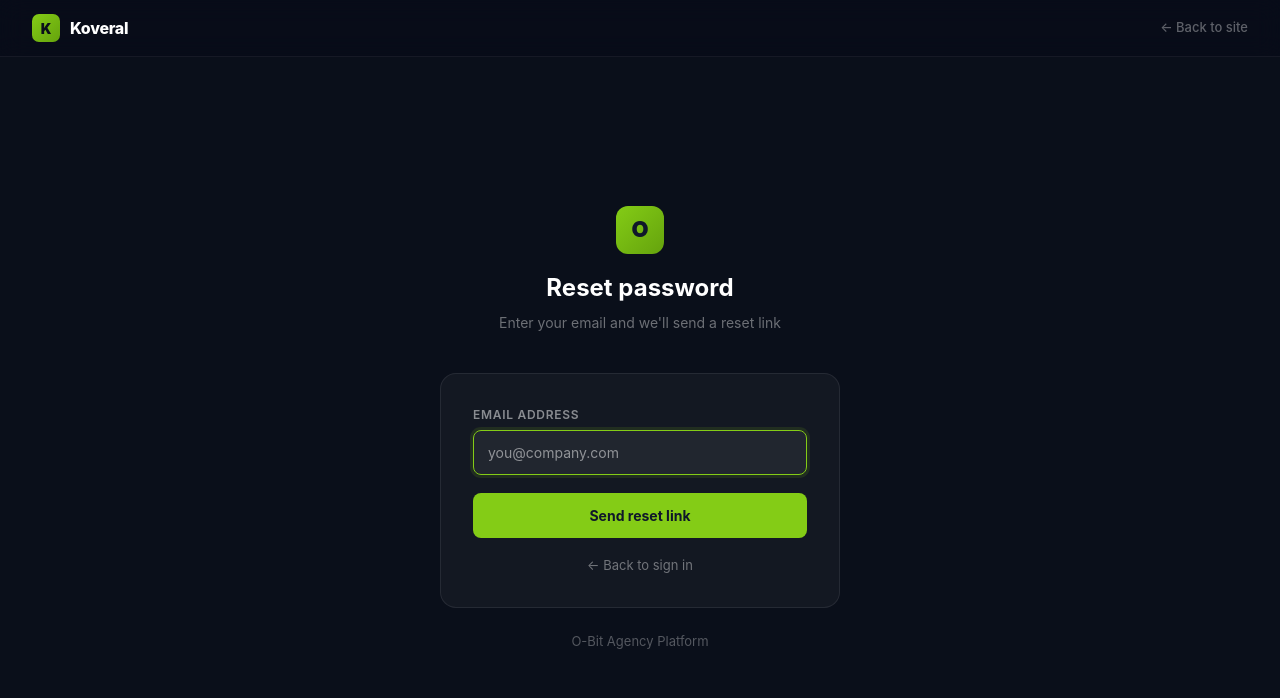
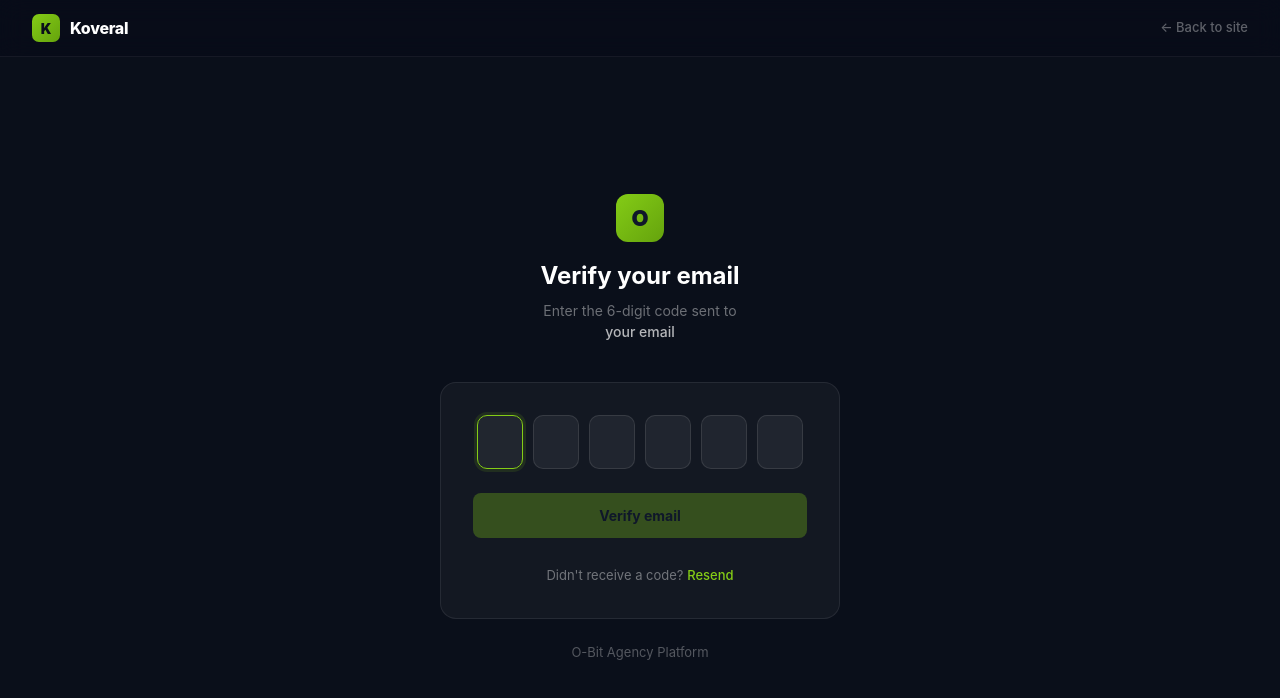
Before and after one commit to Mr-DMoll/koveral-template, a Next.js app in the folder apps/web/: page /verify in a window 1280 px wide. Shown: the top 698 px of the page. Built offline with nearby package versions, Linux system fonts and the light colour scheme; no server answers.

Commit message:
fix: wrap useSearchParams pages in Suspense for Next.js build

```diff
--- a/apps/web/app/(auth)/forgot-password/page.tsx
+++ b/apps/web/app/(auth)/forgot-password/page.tsx
@@ -1,2 +1,10 @@
+import { Suspense } from "react";
 import ForgotPasswordPage from "@/features/auth/pages/ForgotPasswordPage";
-export default ForgotPasswordPage;
+
+export default function Page() {
+  return (
+    <Suspense>
+      <ForgotPasswordPage />
+    </Suspense>
+  );
+}
--- a/apps/web/app/(auth)/reset-password/page.tsx
+++ b/apps/web/app/(auth)/reset-password/page.tsx
@@ -1 +1,10 @@
-export { default } from "@/features/auth/pages/SetPasswordPage";
+import { Suspense } from "react";
+import SetPasswordPage from "@/features/auth/pages/SetPasswordPage";
+
+export default function ResetPasswordPage() {
+  return (
+    <Suspense>
+      <SetPasswordPage />
+    </Suspense>
+  );
+}
--- a/apps/web/app/(auth)/set-password/page.tsx
+++ b/apps/web/app/(auth)/set-password/page.tsx
@@ -1,9 +1,9 @@
 import { Suspense } from "react";
 import SetPasswordPage from "@/features/auth/pages/SetPasswordPage";
 
-export default function SetPasswordRoute() {
+export default function Page() {
   return (
-    <Suspense fallback={<div className="text-slate-400 text-sm">Loading...</div>}>
+    <Suspense>
       <SetPasswordPage />
     </Suspense>
   );
--- a/apps/web/app/(auth)/verify/page.tsx
+++ b/apps/web/app/(auth)/verify/page.tsx
@@ -1,2 +1,10 @@
-import ForgotPasswordPage from "@/features/auth/pages/ForgotPasswordPage";
-export default ForgotPasswordPage;
+import { Suspense } from "react";
+import VerifyPage from "@/features/auth/pages/VerifyPage";
+
+export default function Page() {
+  return (
+    <Suspense>
+      <VerifyPage />
+    </Suspense>
+  );
+}
```
